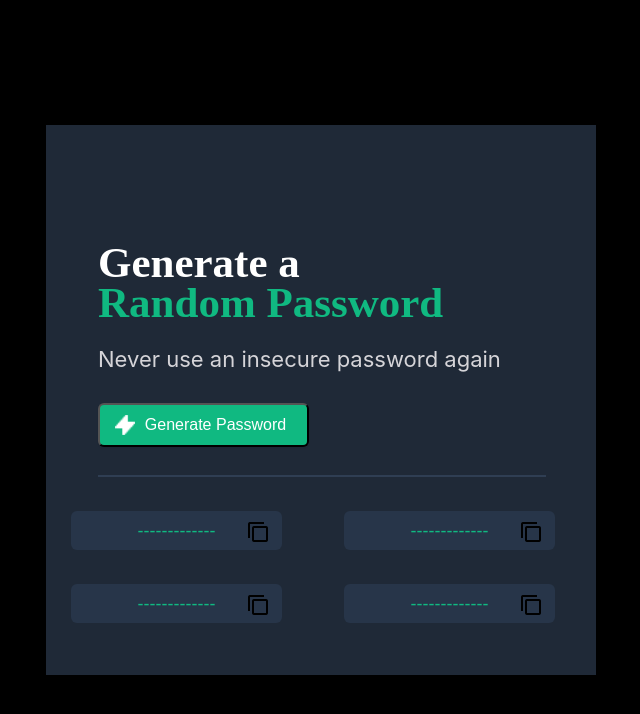
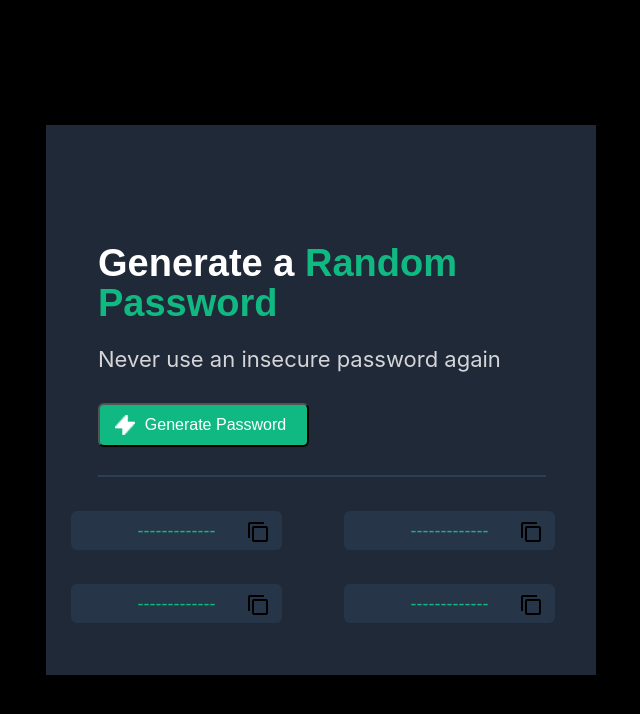
Before and after one commit to keshav5548/RandomPass-Generator, a plain HTML site: page index.html in a window 1280 px wide. Shown: the whole page, without its empty margins (319-959 px from the left). Drawn offline with Linux system fonts and the light colour scheme.

Commit message:
Add files via upload

```diff
--- a/index.html
+++ b/index.html
@@ -1,6 +1,9 @@
 <html>
     <head>
         <link rel="stylesheet" href="rand.css">
+        <link rel="preconnect" href="https://fonts.googleapis.com">
+<link rel="preconnect" href="https://fonts.gstatic.com" crossorigin>
+<link href="https://fonts.googleapis.com/css2?family=Roboto:wght@100&display=swap" rel="stylesheet">
     </head>
     <body>
 
--- a/rand.css
+++ b/rand.css
@@ -14,15 +14,15 @@ span{
 }
 .head{
     position: absolute;
-width: 366px;
+width: 390px;
 height: 80px;
 left: 52px;
 top: 118px;
 
-font-family: 'Karla';
+font-family: 'Ubuntu', sans-serif;
 font-style: normal;
 font-weight: 800;
-font-size: 43px;
+font-size: 38px;
 line-height: 40px;
 /* or 100% */
 
```
